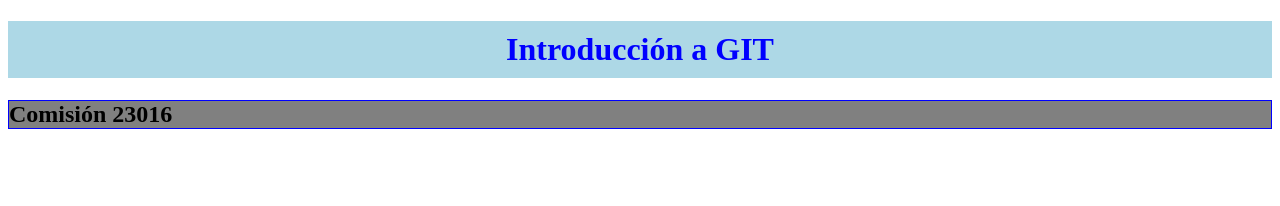
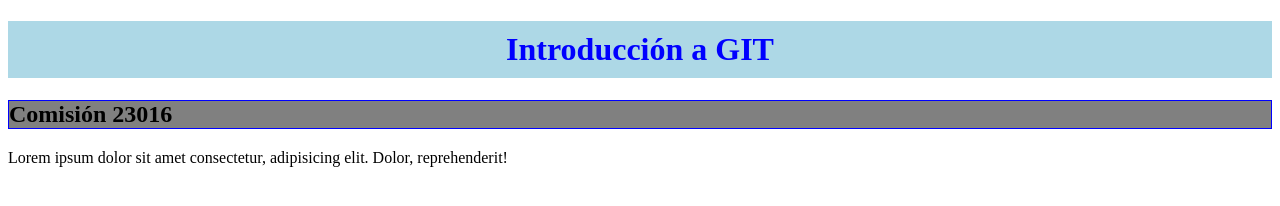
Before and after one commit to giltomas/com23016, a plain HTML site: page index.html in a window 1280 px wide. Drawn offline with Linux system fonts and the light colour scheme.

Commit message:
Agrego una linea de texto

```diff
--- a/index.html
+++ b/index.html
@@ -10,6 +10,6 @@
 <body>
     <h1>Introducción a GIT</h1>
     <h2>Comisión 23016</h2>
-
+    <p>Lorem ipsum dolor sit amet consectetur, adipisicing elit. Dolor, reprehenderit!</p>
 </body>
 </html>
```
